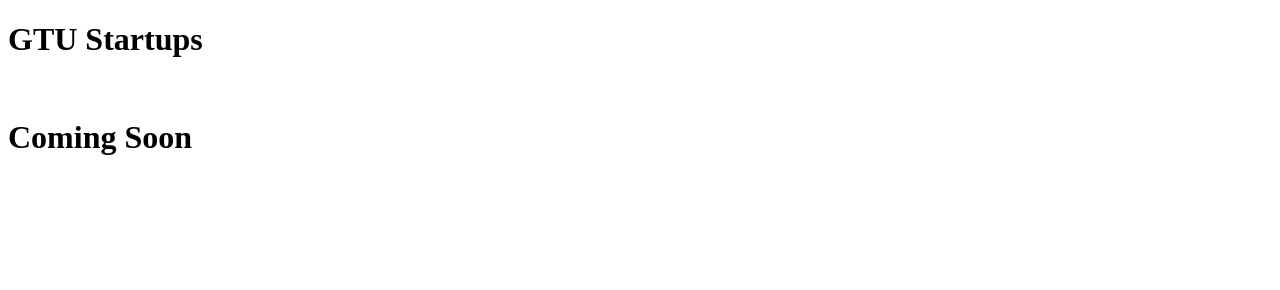
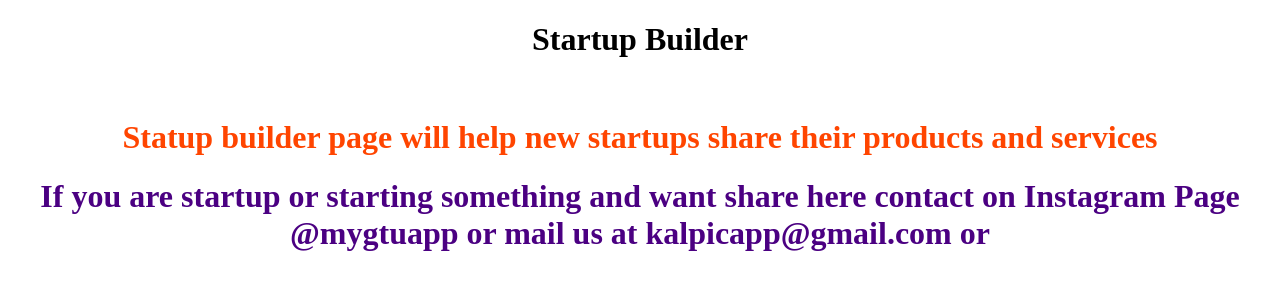
Before and after one commit to KalpIC/gtustartups, a plain HTML site: page index.html in a window 1280 px wide. Drawn offline with Linux system fonts and the light colour scheme.

Commit message:
Added Startup Builder and contact for sharing

```diff
--- a/index.html
+++ b/index.html
@@ -11,10 +11,18 @@
 <body>
 
 <div>
-<h1> GTU Startups </h1>
+
+<h1 style="text-align: center;"> Startup Builder </h1>
+
 <br/>
-<h1> Coming Soon</h1>
+
+<h1 style="text-align: center;color: orangered;">Statup builder page will help new startups share their products and services </h1>
+
+<h1 style="text-align: center;color: indigo;">If you are startup or starting something and want share here contact on Instagram Page @mygtuapp or mail us at kalpicapp@gmail.com or </h1>
+
 </div>
+
+
 
 </body>
 
```
